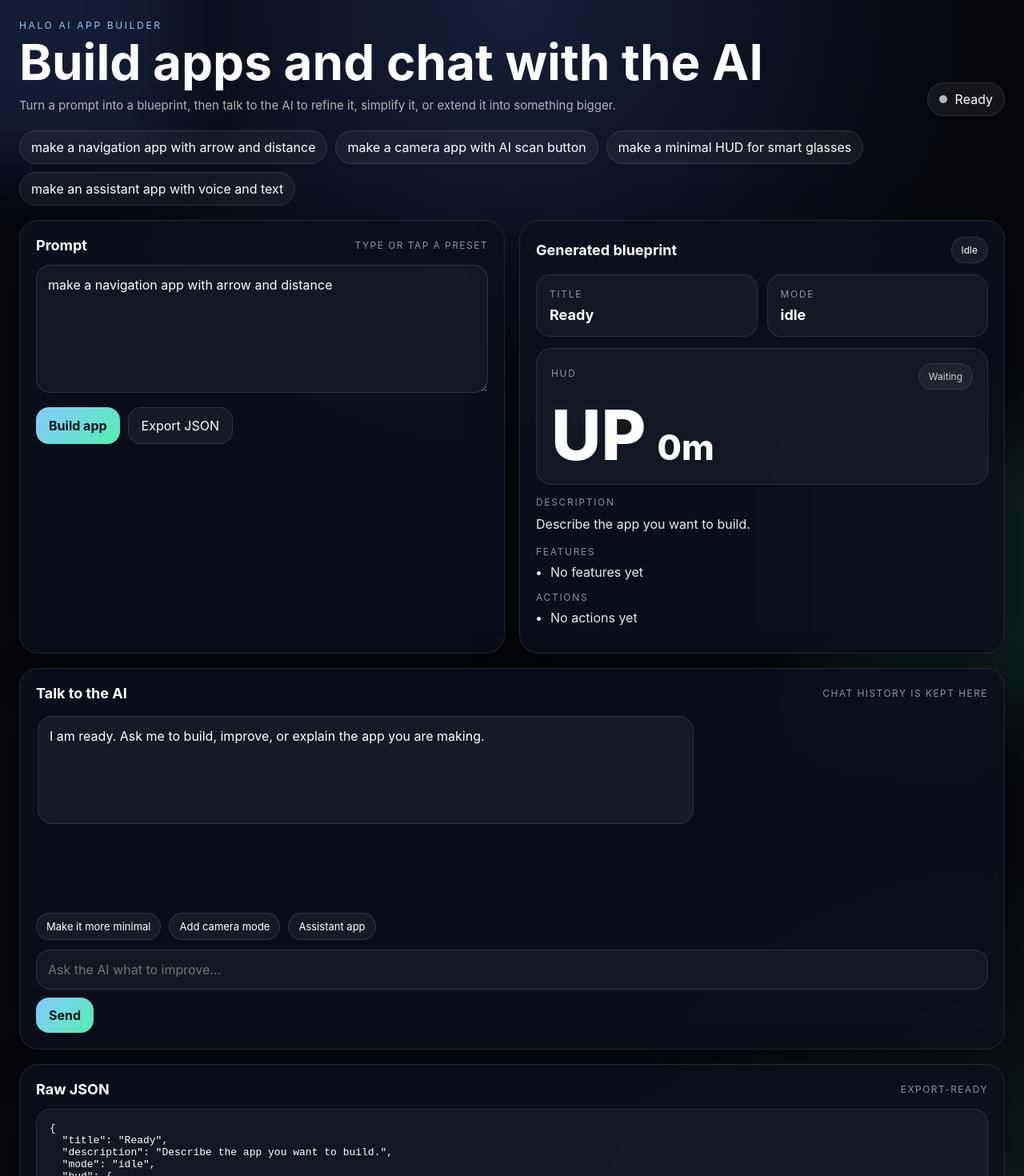
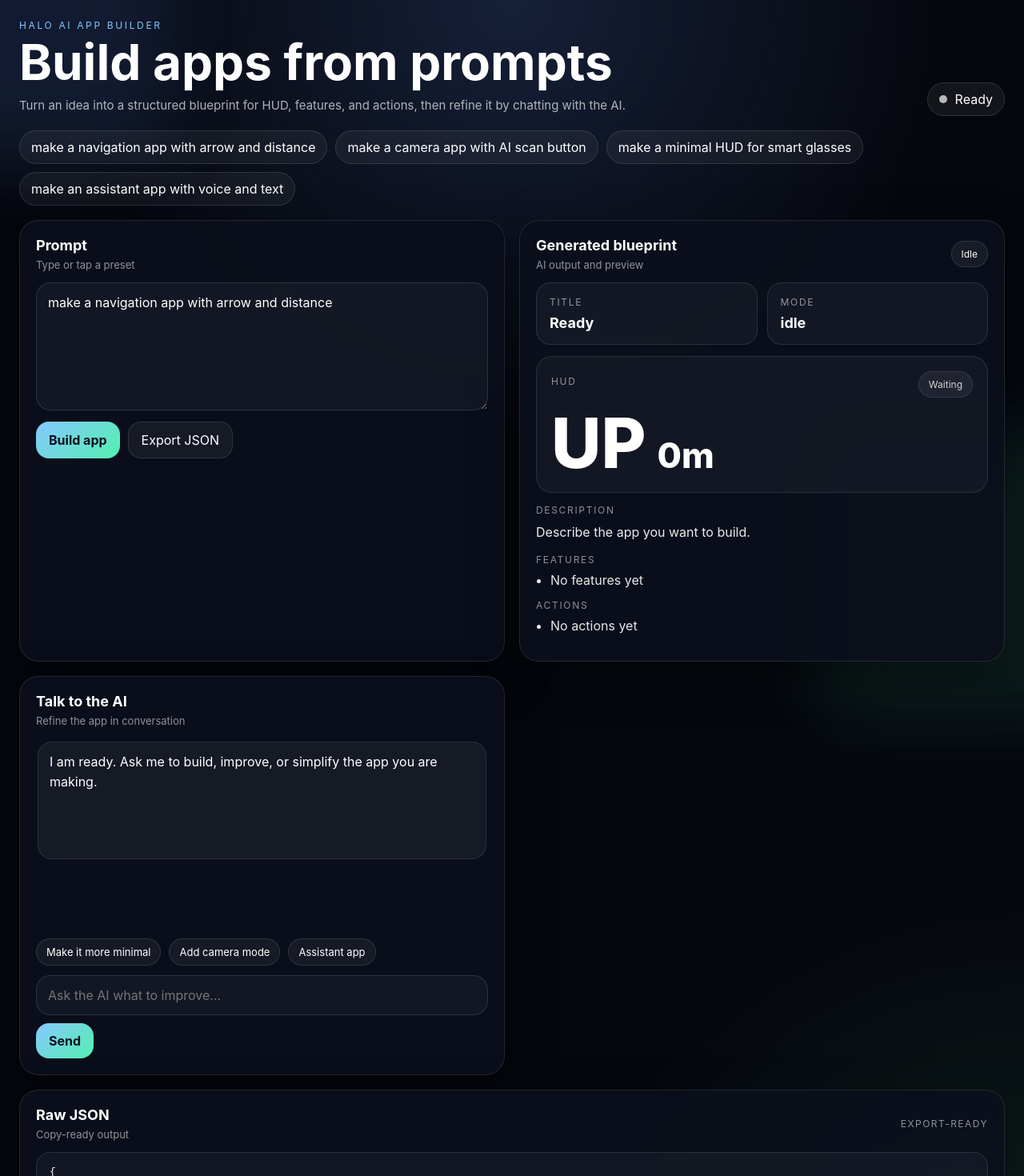
Before and after one commit to miromnb-coder/Ai-tekem-, a Next.js app: page / in a window 1280 px wide. Shown: the top 1470 px of the page at 80% size. Built offline with nearby package versions, Linux system fonts and the light colour scheme.

Commit message:
Update page.tsx

```diff
--- a/app/page.tsx
+++ b/app/page.tsx
@@ -52,7 +52,7 @@ const starterChat: ChatMessage[] = [
   {
     role: "assistant",
     content:
-      "I am ready. Ask me to build, improve, or explain the app you are making.",
+      "I am ready. Ask me to build, improve, or simplify the app you are making.",
   },
 ];
 
@@ -175,6 +175,7 @@ export default function Page() {
       }
 
       const reply = typeof data?.reply === "string" ? data.reply : "";
+
       setChatMessages((prev) => [
         ...prev,
         {
@@ -201,14 +202,15 @@ export default function Page() {
     <main className="shell">
       <div className="orb orb-a" />
       <div className="orb orb-b" />
+      <div className="noise" />
 
       <section className="hero">
         <div>
           <p className="eyebrow">HALO AI APP BUILDER</p>
-          <h1>Build apps and chat with the AI</h1>
+          <h1>Build apps from prompts</h1>
           <p className="subtext">
-            Turn a prompt into a blueprint, then talk to the AI to refine it,
-            simplify it, or extend it into something bigger.
+            Turn an idea into a structured blueprint for HUD, features, and
+            actions, then refine it by chatting with the AI.
           </p>
         </div>
 
@@ -232,10 +234,12 @@ export default function Page() {
       </section>
 
       <section className="grid">
-        <div className="panel">
+        <div className="panel panel-left">
           <div className="panel-head">
-            <h2>Prompt</h2>
-            <span className="mini-label">type or tap a preset</span>
+            <div>
+              <h2>Prompt</h2>
+              <p className="panel-subtitle">Type or tap a preset</p>
+            </div>
           </div>
 
           <textarea
@@ -258,9 +262,12 @@ export default function Page() {
           {buildWarning ? <p className="message warn">{buildWarning}</p> : null}
         </div>
 
-        <div className="panel">
+        <div className="panel panel-right">
           <div className="panel-head">
-            <h2>Generated blueprint</h2>
+            <div>
+              <h2>Generated blueprint</h2>
+              <p className="panel-subtitle">AI output and preview</p>
+            </div>
             <span className={`badge ${buildSource}`}>
               {buildSource === "groq"
                 ? "Groq"
@@ -321,10 +328,12 @@ export default function Page() {
           </div>
         </div>
 
-        <div className="panel full">
+        <div className="panel panel-chat">
           <div className="panel-head">
-            <h2>Talk to the AI</h2>
-            <span className="mini-label">chat history is kept here</span>
+            <div>
+              <h2>Talk to the AI</h2>
+              <p className="panel-subtitle">Refine the app in conversation</p>
+            </div>
           </div>
 
           <div className="chat-box">
@@ -391,9 +400,12 @@ export default function Page() {
           {chatError ? <p className="message error">{chatError}</p> : null}
         </div>
 
-        <div className="panel full">
+        <div className="panel panel-json">
           <div className="panel-head">
-            <h2>Raw JSON</h2>
+            <div>
+              <h2>Raw JSON</h2>
+              <p className="panel-subtitle">Copy-ready output</p>
+            </div>
             <span className="mini-label">export-ready</span>
           </div>
           <pre className="pre">{JSON.stringify(blueprint, null, 2)}</pre>
@@ -434,16 +446,8 @@ export default function Page() {
           min-height: 100vh;
           padding: 24px;
           background:
-            radial-gradient(
-              circle at top,
-              rgba(98, 143, 255, 0.18),
-              transparent 32%
-            ),
-            radial-gradient(
-              circle at bottom right,
-              rgba(83, 240, 176, 0.12),
-              transparent 28%
-            ),
+            radial-gradient(circle at top, rgba(98, 143, 255, 0.18), transparent 30%),
+            radial-gradient(circle at bottom right, rgba(83, 240, 176, 0.12), transparent 28%),
             #05070d;
           overflow: hidden;
         }
@@ -453,7 +457,7 @@ export default function Page() {
           z-index: 0;
           filter: blur(50px);
           pointer-events: none;
-          opacity: 0.8;
+          opacity: 0.75;
         }
 
         .orb-a {
@@ -472,12 +476,25 @@ export default function Page() {
           background: rgba(83, 240, 176, 0.12);
         }
 
+        .noise {
+          position: fixed;
+          inset: 0;
+          z-index: 0;
+          opacity: 0.08;
+          background-image:
+            linear-gradient(rgba(255, 255, 255, 0.04) 1px, transparent 1px),
+            linear-gradient(90deg, rgba(255, 255, 255, 0.04) 1px, transparent 1px);
+          background-size: 36px 36px;
+          mask-image: radial-gradient(circle at center, black 44%, transparent 100%);
+          pointer-events: none;
+        }
+
         .hero,
         .quick-prompts,
         .grid {
           position: relative;
           z-index: 1;
-          max-width: 1280px;
+          max-width: 1320px;
           margin: 0 auto;
         }
 
@@ -582,13 +599,21 @@ export default function Page() {
         .panel {
           padding: 20px;
           border-radius: 24px;
-          background: rgba(12, 16, 28, 0.88);
+          background: rgba(12, 16, 28, 0.9);
           border: 1px solid rgba(255, 255, 255, 0.1);
           box-shadow: 0 20px 60px rgba(0, 0, 0, 0.34);
           backdrop-filter: blur(18px);
+          min-width: 0;
         }
 
-        .full {
+        .panel-left,
+        .panel-right,
+        .panel-chat {
+          display: flex;
+          flex-direction: column;
+        }
+
+        .panel-json {
           grid-column: 1 / -1;
         }
 
@@ -604,6 +629,12 @@ export default function Page() {
         .panel-head h2 {
           margin: 0;
           font-size: 18px;
+        }
+
+        .panel-subtitle {
+          margin: 6px 0 0;
+          color: rgba(255, 255, 255, 0.55);
+          font-size: 13px;
         }
 
         .mini-label {
@@ -836,9 +867,13 @@ export default function Page() {
           }
         }
 
-        @media (max-width: 860px) {
+        @media (max-width: 920px) {
           .grid {
             grid-template-columns: 1fr;
+          }
+
+          .panel-json {
+            grid-column: auto;
           }
 
           .summary-grid {
@@ -853,9 +888,34 @@ export default function Page() {
             width: 100%;
             justify-content: center;
           }
+        }
+
+        @media (max-width: 640px) {
+          .shell {
+            padding: 16px;
+          }
 
           .panel {
-            padding: 18px;
+            padding: 16px;
+            border-radius: 20px;
+          }
+
+          .quick-prompts {
+            gap: 8px;
+          }
+
+          .chip {
+            width: 100%;
+            text-align: left;
+          }
+
+          .button,
+          .chat-input {
+            width: 100%;
+          }
+
+          .chat-row {
+            display: grid;
           }
         }
       `}</style>
```
